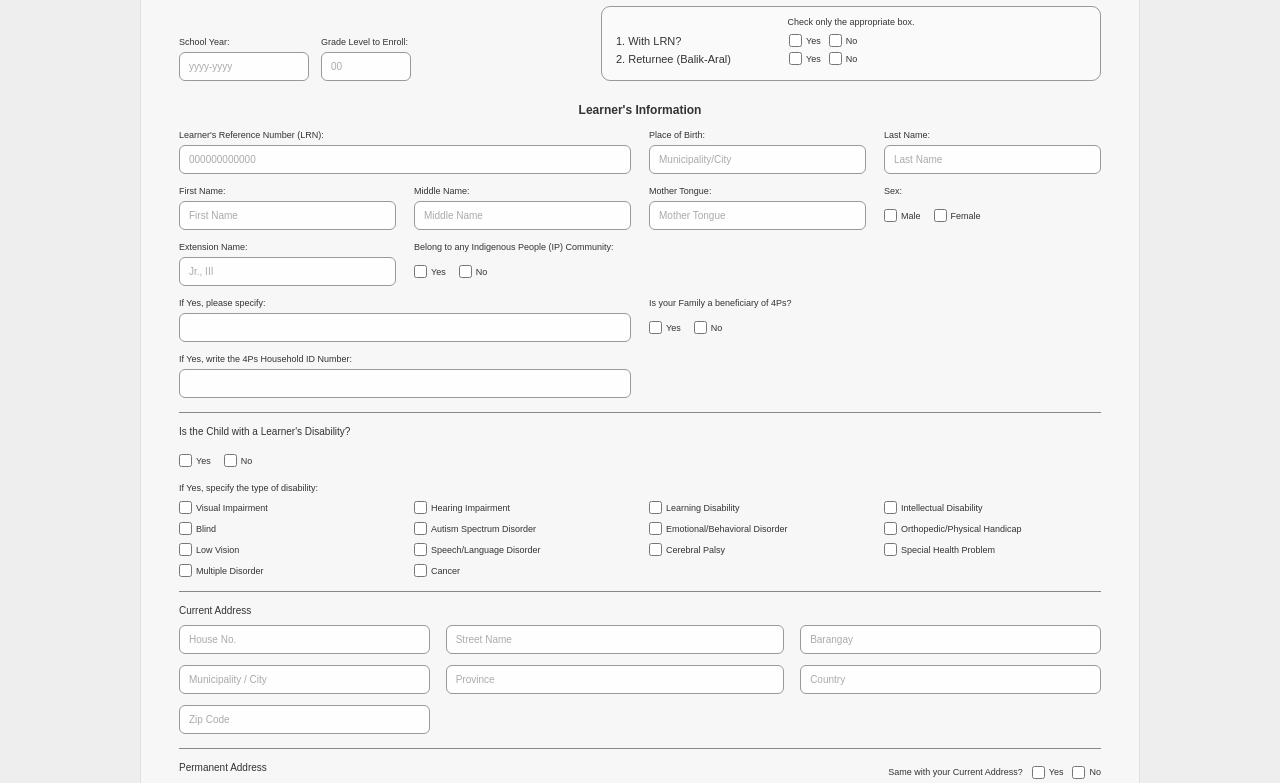
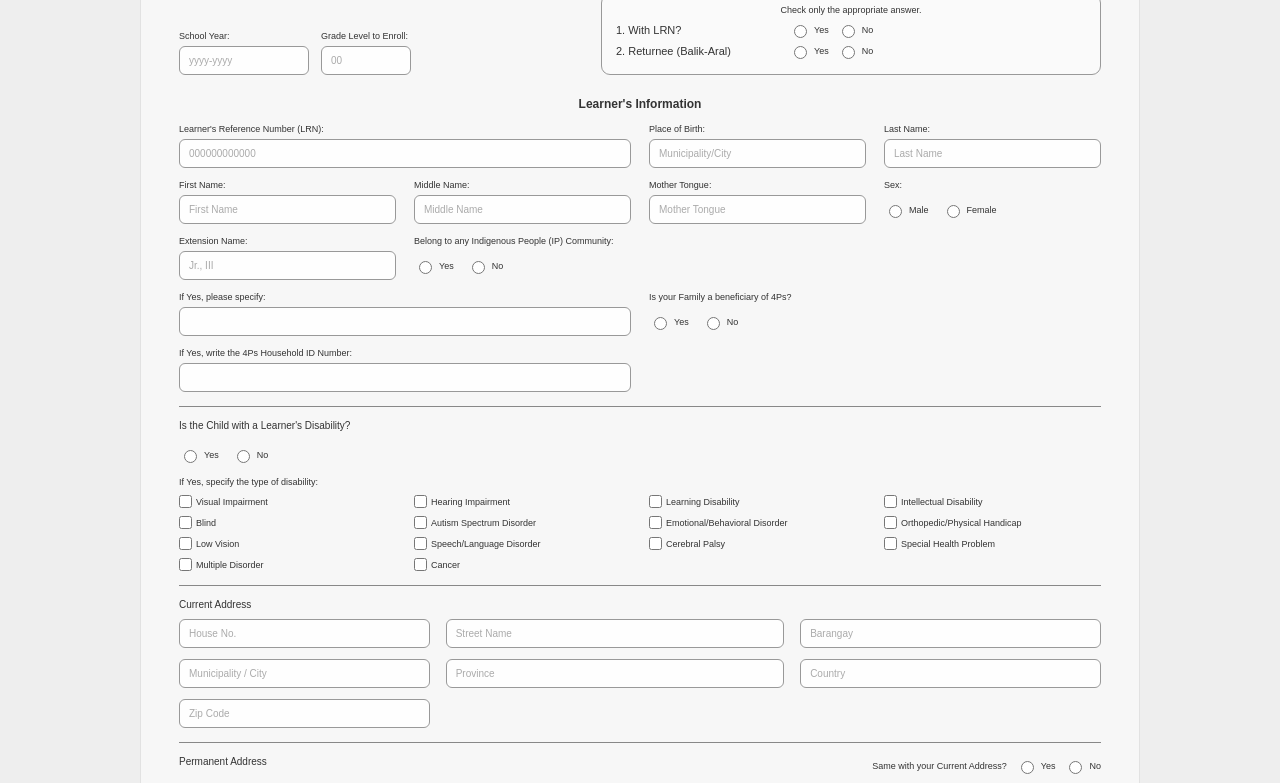
Before and after one commit to JuanDavid1127/capstone-project, a plain HTML site: page frontend/index.html in a window 1280 px wide. Shown: the part 130-913 px from the top of the page. Drawn offline with Linux system fonts and the light colour scheme.

Commit message:
index.html

````diff
--- a/frontend/index.html
+++ b/frontend/index.html
@@ -1,4 +1,3 @@
-```html
 <!DOCTYPE html>
 <html lang="en">
 <head>
@@ -12,7 +11,7 @@
     <main class="page">
         <form class="form-card">
 
-            <!-- School Header -->
+            <!School Header>
             <header class="school-header">
                 <div class="school-logo">
                     <img src="school-logo.png" alt="School Logo">
@@ -24,7 +23,7 @@
                 </div>
             </header>
 
-            <!-- School Information -->
+            <!School Information>
             <div class="top-info">
                 <div class="school-year">
                     <div class="field small-field">
@@ -39,23 +38,31 @@
                 </div>
 
                 <div class="check-box">
-                    <p>Check only the appropriate box.</p>
+                    <p>Check only the appropriate answer.</p>
 
                     <div class="check-row">
                         <span>1. With LRN?</span>
-                        <label><input type="checkbox" name="withLrnYes"> Yes</label>
-                        <label><input type="checkbox" name="withLrnNo"> No</label>
+                        <label>
+                            <input type="radio" name="withLrn" value="yes"> Yes
+                        </label>
+                        <label>
+                            <input type="radio" name="withLrn" value="no"> No
+                        </label>
                     </div>
 
                     <div class="check-row">
                         <span>2. Returnee (Balik-Aral)</span>
-                        <label><input type="checkbox" name="returneeYes"> Yes</label>
-                        <label><input type="checkbox" name="returneeNo"> No</label>
+                        <label>
+                            <input type="radio" name="returnee" value="yes"> Yes
+                        </label>
+                        <label>
+                            <input type="radio" name="returnee" value="no"> No
+                        </label>
                     </div>
                 </div>
             </div>
 
-            <!-- Learner's Information -->
+            <!Learner's Information>
             <h2>Learner's Information</h2>
 
             <section class="section learner-grid">
@@ -92,8 +99,12 @@
                 <div class="field">
                     <label>Sex:</label>
                     <div class="inline-options">
-                        <label><input type="checkbox" name="male"> Male</label>
-                        <label><input type="checkbox" name="female"> Female</label>
+                        <label>
+                            <input type="radio" name="sex" value="male"> Male
+                        </label>
+                        <label>
+                            <input type="radio" name="sex" value="female"> Female
+                        </label>
                     </div>
                 </div>
 
@@ -105,8 +116,12 @@
                 <div class="field span-2">
                     <label>Belong to any Indigenous People (IP) Community:</label>
                     <div class="inline-options">
-                        <label><input type="checkbox" name="ipYes"> Yes</label>
-                        <label><input type="checkbox" name="ipNo"> No</label>
+                        <label>
+                            <input type="radio" name="ipCommunity" value="yes"> Yes
+                        </label>
+                        <label>
+                            <input type="radio" name="ipCommunity" value="no"> No
+                        </label>
                     </div>
                 </div>
 
@@ -118,8 +133,12 @@
                 <div class="field span-2">
                     <label>Is your Family a beneficiary of 4Ps?</label>
                     <div class="inline-options">
-                        <label><input type="checkbox" name="fourPsYes"> Yes</label>
-                        <label><input type="checkbox" name="fourPsNo"> No</label>
+                        <label>
+                            <input type="radio" name="fourPs" value="yes"> Yes
+                        </label>
+                        <label>
+                            <input type="radio" name="fourPs" value="no"> No
+                        </label>
                     </div>
                 </div>
 
@@ -129,13 +148,17 @@
                 </div>
             </section>
 
-            <!-- Disability -->
+            <!Disability>
             <section class="section">
                 <h3>Is the Child with a Learner's Disability?</h3>
 
                 <div class="inline-options">
-                    <label><input type="checkbox" name="disabilityYes"> Yes</label>
-                    <label><input type="checkbox" name="disabilityNo"> No</label>
+                    <label>
+                        <input type="radio" name="learnerDisability" value="yes"> Yes
+                    </label>
+                    <label>
+                        <input type="radio" name="learnerDisability" value="no"> No
+                    </label>
                 </div>
 
                 <p class="sub-label">If Yes, specify the type of disability:</p>
@@ -158,7 +181,7 @@
                 </div>
             </section>
 
-            <!-- Current Address -->
+            <!Current Address>
             <section class="section">
                 <h3>Current Address</h3>
 
@@ -173,15 +196,21 @@
                 </div>
             </section>
 
-            <!-- Permanent Address -->
+            <!Permanent Address>
             <section class="section">
                 <div class="address-title">
                     <h3>Permanent Address</h3>
 
                     <div class="same-address">
                         <span>Same with your Current Address?</span>
-                        <label><input type="checkbox" name="sameYes"> Yes</label>
-                        <label><input type="checkbox" name="sameNo"> No</label>
+
+                        <label>
+                            <input type="radio" name="sameAddress" value="yes"> Yes
+                        </label>
+
+                        <label>
+                            <input type="radio" name="sameAddress" value="no"> No
+                        </label>
                     </div>
                 </div>
 
@@ -196,7 +225,7 @@
                 </div>
             </section>
 
-            <!-- Parents / Guardian -->
+            <!Parents / Guardian>
             <section class="section parents-section">
                 <h2>Parents / Guardian's Information</h2>
 
@@ -225,11 +254,10 @@
                 </div>
             </section>
 
-            <!-- Submit -->
+            <!Submit>
             <button class="submit-btn" type="submit">Submit</button>
 
         </form>
     </main>
 </body>
 </html>
-```
````
